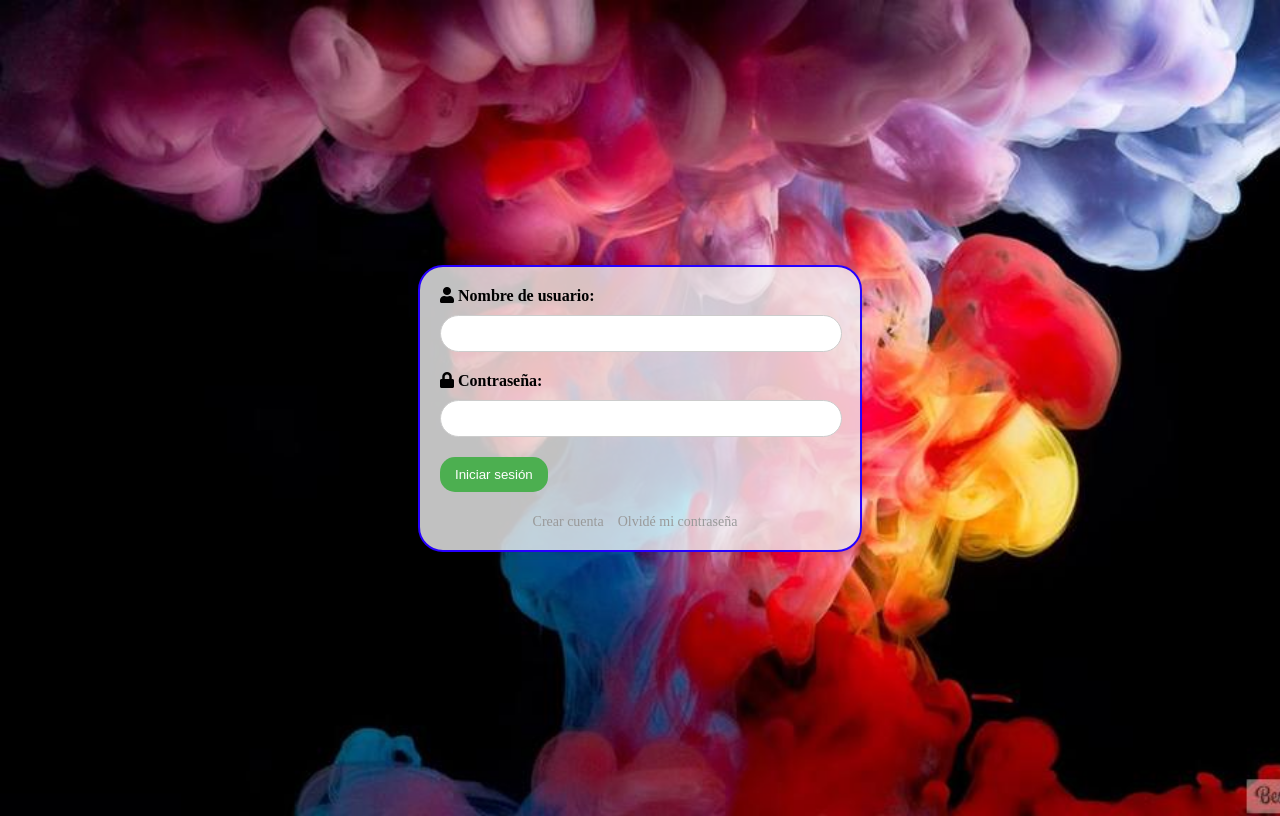
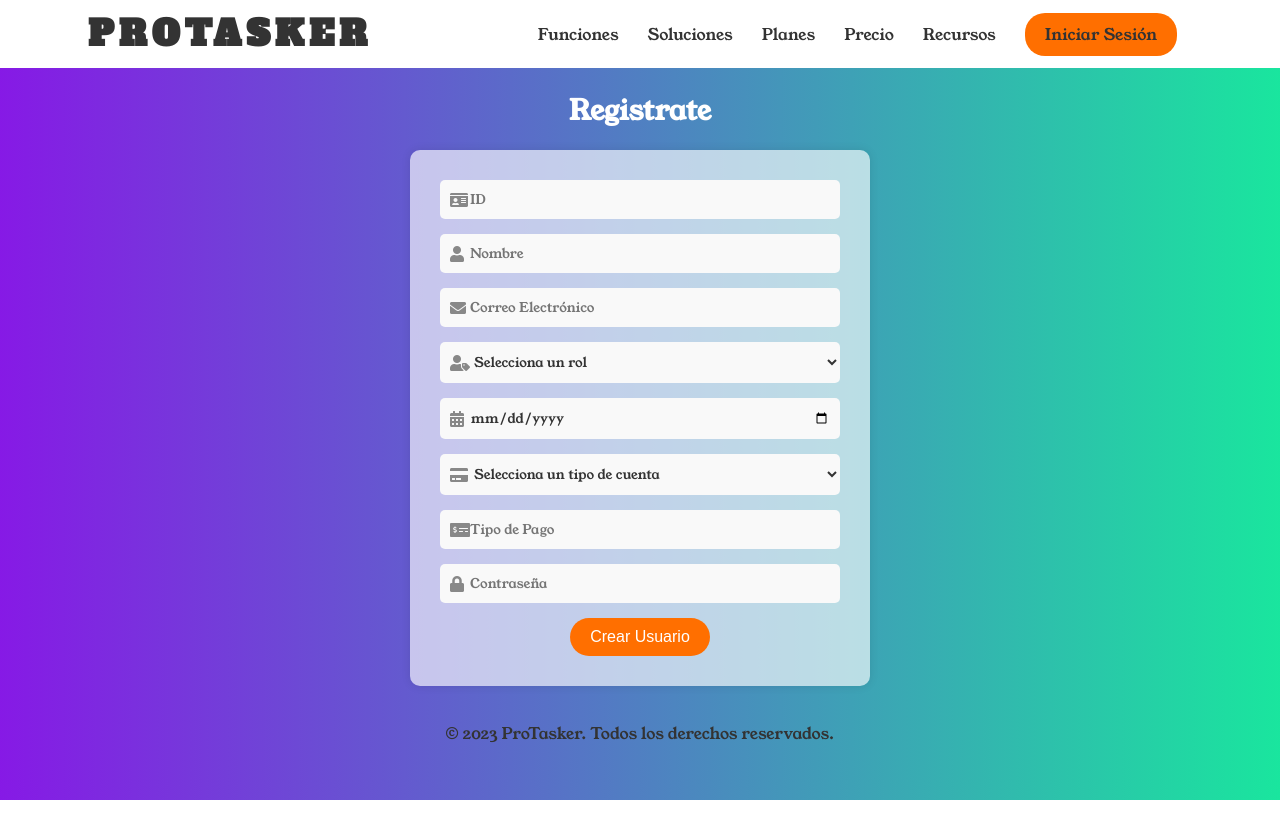
Before and after one commit to hbatress/Aplicacion_de_administracion_de_proyectos_agil, a website: page Pagina/index.html in a window 1280 px wide. Drawn offline with Linux system fonts and the light colour scheme.

Commit message:
creación de la pagina principal con estilo

```diff
--- a/Pagina/index.html
+++ b/Pagina/index.html
@@ -1,30 +1,74 @@
 <!DOCTYPE html>
-<html lang="en">
+<html>
 <head>
-    <meta charset="UTF-8">
-    <meta name="viewport" content="width=device-width, initial-scale=1.0">
+    <title>Crear Usuario</title>
+    <link rel="stylesheet" href="https://cdnjs.cloudflare.com/ajax/libs/font-awesome/5.15.3/css/all.min.css">
     <link rel="stylesheet" href="../estilo/style.css">
-    <link rel="stylesheet" href="https://cdnjs.cloudflare.com/ajax/libs/font-awesome/5.15.3/css/all.min.css">
-    <title>HBatres S.A</title>
-</head>
+
+  </head>
 <body>
-<form>
-  <label for="username">
-    <i class="fas fa-user"></i> Nombre de usuario:
-  </label>
-  <input type="text" id="username" name="username">
+  <header>
+    <h1 class="logo" onclick="location.reload();">ProTasker</h1>
+    <nav class="menu">
+      <a href="#">Funciones</a>
+      <a href="#">Soluciones</a>
+      <a href="#">Planes</a>
+      <a href="#">Precio</a>
+      <a href="#">Recursos</a>
+      <a href="#" class="Inicio">Iniciar Sesión</a>
 
-  <label for="password">
-    <i class="fas fa-lock"></i> Contraseña:
-  </label>
-  <input type="password" id="password" name="password">
+    </nav>
+</header>
 
-  <input type="submit" value="Iniciar sesión">
+<h2>Registrate</h2>
+<form action="guardar_usuario.php" method="POST">
+    <div class="input-container">
+        <i class="fas fa-id-card"></i>
+        <input type="text" name="id" id="id" placeholder="ID" required>
+    </div>
+    <div class="input-container">
+        <i class="fas fa-user"></i>
+        <input type="text" name="nombre" id="nombre" placeholder="Nombre" required>
+    </div>
+    <div class="input-container">
+        <i class="fas fa-envelope"></i>
+        <input type="email" name="correo" id="correo" placeholder="Correo Electrónico" required>
+    </div>
+    <div class="input-container">
+        <i class="fas fa-user-tag"></i>
+        <select name="rol" id="rol" required>
+            <option value="">Selecciona un rol</option>
+            <option value="Administrador">Administrador</option>
+            <option value="Usuario">Usuario</option>
+            <option value="Invitado">Invitado</option>
+        </select>
+    </div>
+    <div class="input-container">
+        <i class="fas fa-calendar-alt"></i>
+        <input type="date" name="fecha" id="fecha" placeholder="Fecha de Registro" required>
+    </div>
+    <div class="input-container">
+        <i class="fas fa-credit-card"></i>
+        <select name="tipoCuenta" id="tipoCuenta" required>
+            <option value="">Selecciona un tipo de cuenta</option>
+            <option value="Cuenta básica">Cuenta básica</option>
+            <option value="Cuenta premium">Cuenta premium</option>
+            <option value="Cuenta empresarial">Cuenta empresarial</option>
+        </select>
+    </div>
+    <div class="input-container">
+        <i class="fas fa-money-check-alt"></i>
+        <input type="text" name="tipoPago" id="tipoPago" placeholder="Tipo de Pago" required>
+    </div>
+    <div class="input-container">
+        <i class="fas fa-lock"></i>
+        <input type="password" name="contrasenia" id="contrasenia" placeholder="Contraseña" required>
+    </div>
+    <button class="boton-atractivo">Crear Usuario</button>
+</form>
 
-  <div class="options">
-    <a href="#">Crear cuenta</a>
-    <a href="#">Olvidé mi contraseña</a>
-  </div>
-</form>
+<footer>
+    <p>© 2023 ProTasker. Todos los derechos reservados.</p>
+</footer>
 </body>
 </html>
--- a/estilo/style.css
+++ b/estilo/style.css
@@ -1,59 +1,161 @@
+@import url('https://fonts.googleapis.com/css2?family=Young+Serif&display=swap');
+@import url('https://fonts.googleapis.com/css2?family=Alfa+Slab+One&display=swap');
+body, html {
+  font-family: 'Young Serif', serif;
+  text-align: center;
+  margin: 0;
+  padding: 0;
+  width: 100%;
+  height: auto;
+  background: linear-gradient(to right, hsl(272, 80%, 50%), hsl(159, 80%, 50%));
+  color: #333;
+
+}
+/*
+html, body {
+  font-family: 'Young Serif', serif;
+  text-align: center;
+  height: 100%;
+  margin: 0;
+  padding: 0;
+  overflow: hidden;
+}
+
 body {
-    display: flex;
-    justify-content: center;
-    align-items: center;
-    height: 100vh;
-    background-image: url('../Imagenes/fondo.jpg');
+  background-image: url("../Imagenes/fondo5.jpg");
   background-size: cover;
+  background-position: center;
+  background-attachment: fixed;
   background-repeat: no-repeat;
+}
+*/
+h2 {
+  font-size: 28px;
+  margin-bottom: 20px;
+  color: #fff;
+}
+h1 {
+  font-size: 28px;
+  color: #333;
 }
 
 form {
   max-width: 400px;
-  width: 100%;
-  padding: 20px;
-  background-color: rgba(242, 242, 242, 0.8);
-  border-radius: 25px;
+  margin: 0 auto;
+  background-color: rgba(255, 255, 255, 0.648);
+  padding: 30px;
+  border-radius: 10px;
   box-shadow: 0 0 10px rgba(0, 0, 0, 0.1);
-  border: 2px solid #2600ff;
+
 }
 
-  label {
-    display: block;
-    margin-bottom: 10px;
-    font-weight: bold;
+.input-container {
+  position: relative;
+  margin-bottom: 15px;
 }
 
-  input[type="text"],
-  input[type="password"] {
-    width: 95%;
+.input-container i {
+  position: absolute;
+  top: 50%;
+  transform: translateY(-50%);
+  left: 10px;
+  color: #888;
+}
+
+.input-container input,
+.input-container select {
+  font-family: 'Young Serif', serif;
+  width: 90%;
   padding: 10px;
-    margin-bottom: 20px;
-    border: 1px solid #ccc;
-    border-radius: 25px;
+  border: none;
+  border-radius: 5px;
+  background-color: #f9f9f9;
+  color: #333;
+  padding-left: 30px;
+}
+.input-container select {
+  width: 100%;
+}
+
+.input-container input:focus::placeholder {
+  opacity: 0;
+  visibility: hidden;
 }
 
 input[type="submit"] {
-    background-color: #4caf50;
-    color: white;
-    padding: 10px 15px;
+  background-color: #fff;
+  color: #333;
   border: none;
-    border-radius: 15px;
+  padding: 10px 20px;
+  border-radius: 5px;
   cursor: pointer;
+  font-size: 16px;
 }
 
-  .options {
-    margin-top: 20px;
+input[type="submit"]:hover {
+  background-color: #eee;
+}
+.boton-atractivo {
+  background-color: #ff6f00;
+  color: #fff;
+  border: none;
+  padding: 10px 20px;
+  border-radius: 20px;
+  cursor: pointer;
+  font-size: 16px;
+  transition: background-color 0.3s ease;
+}
+
+.boton-atractivo:hover {
+  background-color: #ff8f00;
+}
+/* Estilos del encabezado */
+header {
+  display: flex;
+  justify-content: space-around;
+  align-items: center;
+  background-color: #fff;
+}
+
+.logo {
+  cursor: pointer;
+  font-family: 'Alfa Slab One', serif;
+  font-size: 35px;
+  font-weight: bold;
+  color: #333;
+  text-transform: uppercase;
+  letter-spacing: 5px;
+  padding: 8px;
+  margin: 2px;
+}
+
+.menu {
+  position: relative;
+}
+
+.menu a {
+  margin-right: 25px;
+  color: #333;
+  text-decoration: none;
+}
+.Inicio {
+  display: inline-block;
+  padding: 10px 20px;
+  background-color: #ff6f00;
+  color: #fff;
+  border-radius: 20px;
+  text-decoration: none;
+  transition: background-color 0.3s ease;
+}
+
+.Inicio:hover {
+  background-color: #ff8f00;
+}
+
+
+
+/* Estilos del pie de página */
+footer {
+  padding: 20px;
   text-align: center;
 }
-
-  .options a {
-    margin-right: 10px;
-    color: #999;
-    text-decoration: none;
-    font-size: 14px;
-  }
-
-  .options a:hover {
-    color: #0831fc;
-  }
--- a/rutas.js
+++ b/rutas.js
@@ -2,7 +2,7 @@ module.exports = function(app, dbservice) {
 
     app.get('/Tipo_de_cuenta', (req, res) => {
         dbservice.gettipo_de_cuenta()
-            .then(lenguajes => res.json(lenguajes))
+            .then(Tipocuenta => res.json(Tipocuenta))
             .catch(e => res.status(500).send(e));
     });
 };
```
Also changed, not shown: Imagenes/fondo3.jpg (added), Imagenes/fondo5.jpg (added), 1 other file. Lines whose indentation alone changed are shown as unchanged.
